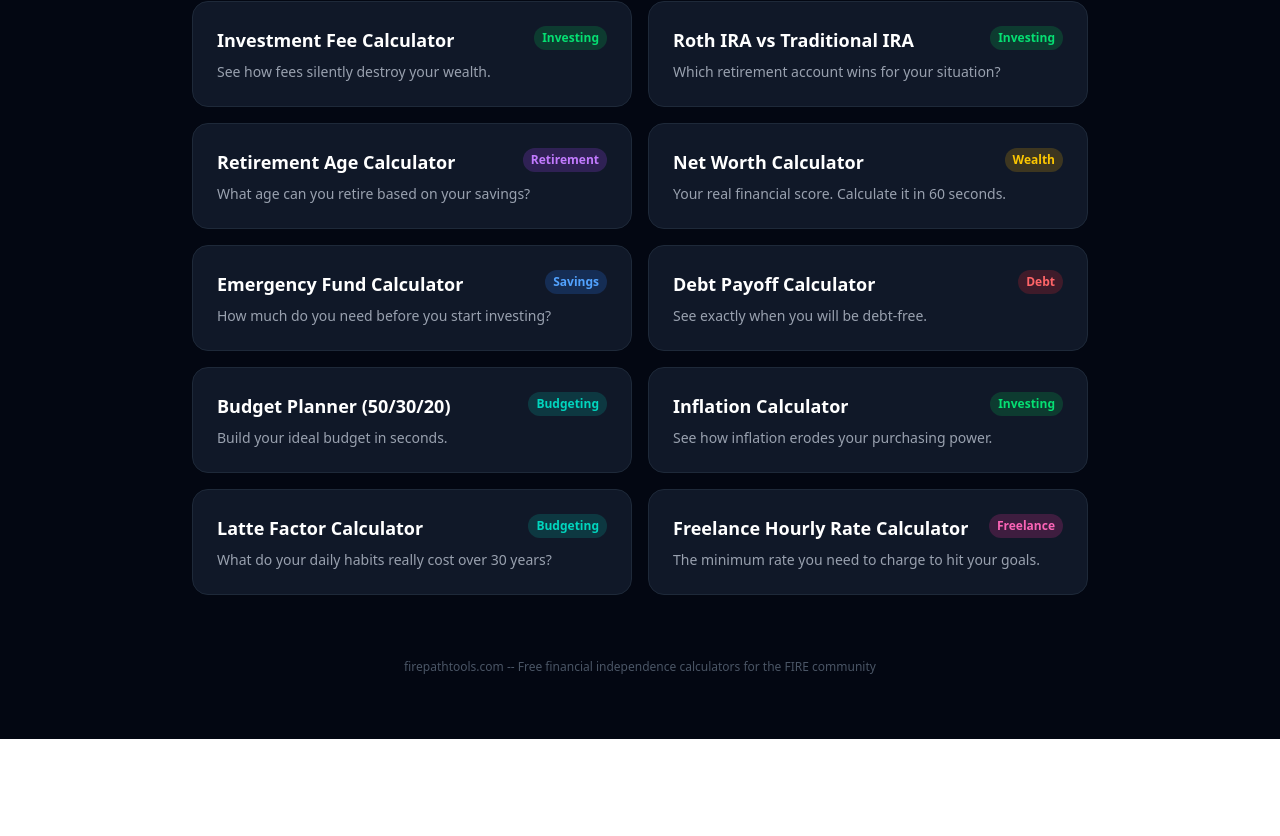
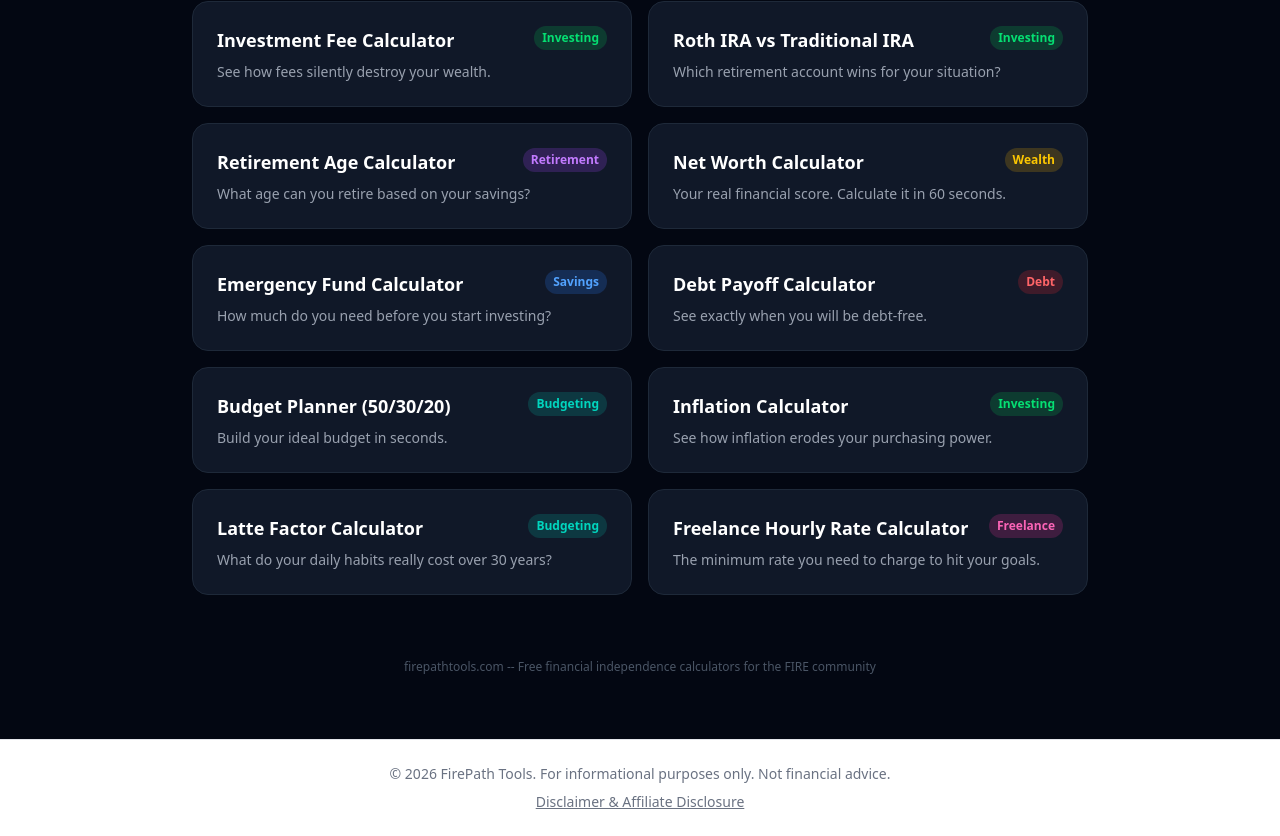
Before and after one commit to giraudsebastien79000-max/firepathtools, a Next.js app: page / in a window 1280 px wide. Shown: the part 649-1485 px from the top of the page. Before the commit the page ends 1388 px from the top, so only its background shows below. Built offline with nearby package versions, Linux system fonts and the light colour scheme.

Commit message:
Add disclaimer link to footer

```diff
--- a/app/layout.tsx
+++ b/app/layout.tsx
@@ -31,7 +31,15 @@ export default function RootLayout({
       <head>
         <script async src="https://pagead2.googlesyndication.com/pagead/js/adsbygoogle.js?client=ca-pub-9852461988676680" crossOrigin="anonymous"></script>
       </head>
-      <body className="min-h-full flex flex-col">{children}</body>
+      <body className="min-h-full flex flex-col">
+        {children}
+        <footer className="mt-auto py-6 text-center text-sm text-gray-500 border-t border-gray-200">
+          <p>© {new Date().getFullYear()} FirePath Tools. For informational purposes only. Not financial advice.</p>
+          <p className="mt-2">
+            <a href="/disclaimer" className="underline hover:text-gray-700">Disclaimer &amp; Affiliate Disclosure</a>
+          </p>
+        </footer>
+      </body>
     </html>
   )
 }
```
